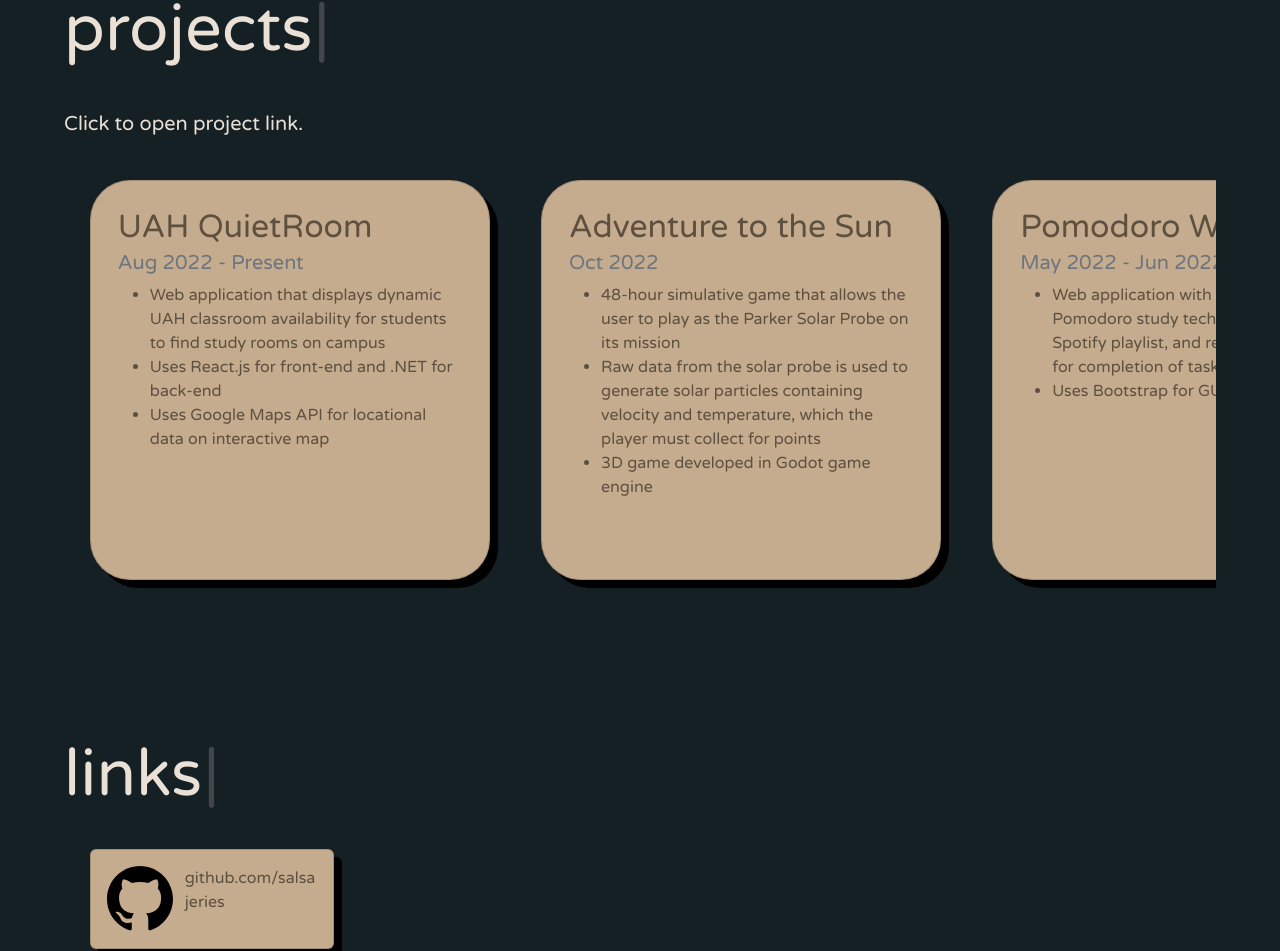
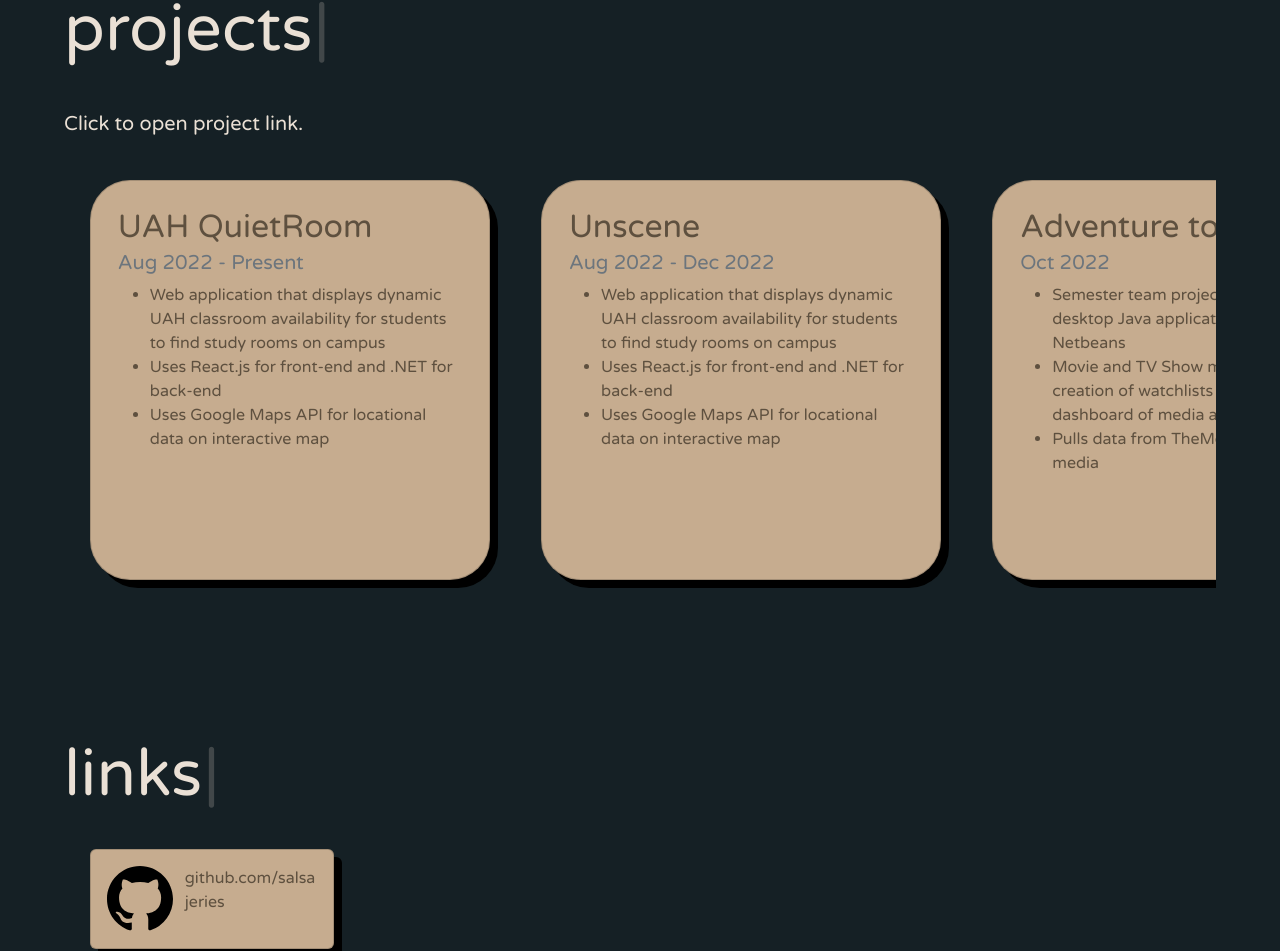
Before and after one commit to salsajeries/salsajeries.github.io, a React (Create React App) app: page / in a window 1280 px wide. Shown: the part 1507-2458 px from the top of the page. Built offline with nearby package versions, Linux system fonts and the light colour scheme.

Commit message:
Added Unscene project card

```diff
--- a/src/components/CardScroll.js
+++ b/src/components/CardScroll.js
@@ -34,14 +34,26 @@ function CardScroll() {
             )
         },
         {
+            title: "Unscene",
+            dates: "Aug 2022 - Dec 2022",
+            url: "https://github.com/salsajeries/Unscene",
+            details: (
+                <ul>
+                    <li>Web application that displays dynamic UAH classroom availability for students to find study rooms on campus</li>
+                    <li>Uses React.js for front-end and .NET for back-end</li>
+                    <li>Uses Google Maps API for locational data on interactive map</li>
+                </ul>
+            )
+        },
+        {
             title: "Adventure to the Sun",
             dates: "Oct 2022",
             url: "https://github.com/salsajeries/spaceapps-2022",
             details: (
                 <ul>
-                    <li>48-hour simulative game that allows the user to play as the Parker Solar Probe on its mission</li>
-                    <li>Raw data from the solar probe is used to generate solar particles containing velocity and temperature, which the player must collect for points</li>
-                    <li>3D game developed in Godot game engine</li>
+                    <li>Semester team project developing a desktop Java application with Apache Netbeans</li>
+                    <li>Movie and TV Show manager that allows creation of watchlists and progress dashboard of media as the user watches</li>
+                    <li>Pulls data from TheMovieDB API for all media</li>
                 </ul>
             )
         },
@@ -62,7 +74,7 @@ function CardScroll() {
             url: "https://github.com/salsajeries/GigaHurtzFrontEnd",
             details: (
                 <ul>
-                    <li>38-hour web application that connects refugees with host families based on user preferences</li>
+                    <li>48-hour web application that connects refugees with host families based on user preferences</li>
                     <li>Compatability algorithm based on a point system generates a compatability score for match rankings</li>
                 </ul>
             )
```
